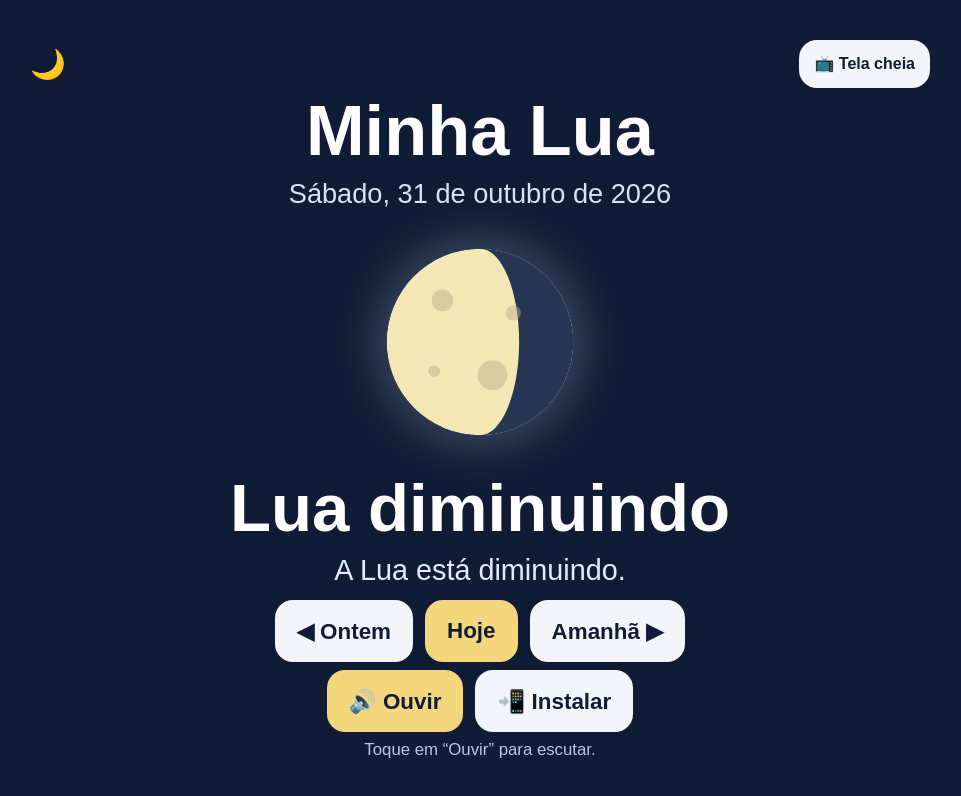
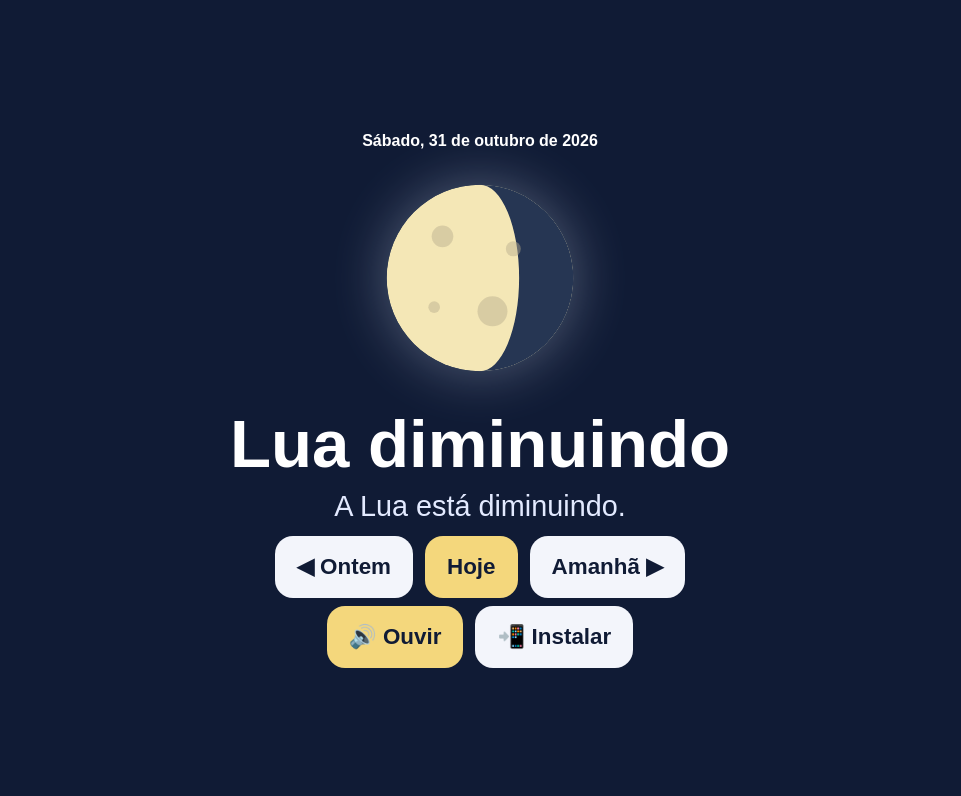
Before and after one commit to tiago-ps/lua, a plain HTML site: page index.html in a window 1280 px wide. Shown: the whole page, without its empty margins (160-1121 px from the left). Drawn offline with Linux system fonts and the light colour scheme.

Commit message:
Simplifica tela e destaca a data

```diff
--- a/index.html
+++ b/index.html
@@ -29,9 +29,8 @@
 *{box-sizing:border-box}
 body{margin:0;min-height:100vh;background:#101b35;color:#fff}
 main{min-height:100vh;display:flex;flex-direction:column;align-items:center;justify-content:center;padding:18px 20px;text-align:center}
-header{width:min(100%,900px);display:flex;justify-content:space-between;align-items:center}
-h1{font-size:clamp(2.2rem,7vw,4.4rem);margin:8px 0 0}
-#date{font-size:clamp(1.1rem,3vw,1.7rem);color:#d7e1f8;margin:5px 0}
+h1{font-size:clamp(2.1rem,7vw,4rem);line-height:1.15;margin:8px 0 4px;color:#fff}
+#date{font-size:inherit;color:inherit;margin:0}
 #moon{width:min(58vw,330px);height:auto;margin:10px 0;filter:drop-shadow(0 0 28px #dce8ff55)}
 #phase{font-size:clamp(2rem,7vw,4.2rem);font-weight:800;margin:0}
 #description{font-size:clamp(1.2rem,3.5vw,1.8rem);line-height:1.4;max-width:760px;color:#e3eaff;margin:10px auto 18px}
@@ -42,14 +41,12 @@ button.primary{background:#f4d77c}
 button:focus-visible{outline:4px solid #7ed6ff;outline-offset:4px}
 button.small{font-size:1rem;min-height:48px;padding:10px 15px}
 .hint{margin-top:18px;color:#b9c8e8;font-size:1.05rem}
-@media(orientation:landscape) and (min-width:700px){main{padding:8px 24px}h1{margin:2px 0}#moon{width:min(36vh,250px);margin:2px}#description{margin:4px auto 8px}.nav{margin:2px 0 8px}.hint{margin-top:8px}}
+@media(orientation:landscape) and (min-width:700px){main{padding:8px 24px}h1{margin:2px 0 4px}#moon{width:min(36vh,250px);margin:2px}#description{margin:4px auto 8px}.nav{margin:2px 0 8px}}
 </style>
 </head>
 <body>
 <main>
-<header><span aria-hidden="true" style="font-size:1.8rem">🌙</span><button class="small" id="fullscreen" type="button">📺 Tela cheia</button></header>
-<h1>Minha Lua</h1>
-<div id="date" aria-live="polite"></div>
+<h1 id="date" aria-live="polite"></h1>
 <svg id="moon" viewBox="0 0 300 300" role="img" aria-label="Lua">
 <defs><clipPath id="moonClip"><circle cx="150" cy="150" r="112"/></clipPath></defs>
 <circle cx="150" cy="150" r="112" fill="#263653"/>
@@ -64,7 +61,6 @@ button.small{font-size:1rem;min-height:48px;padding:10px 15px}
 <button id="next" type="button">Amanhã ▶</button>
 </div>
 <div class="actions"><button class="primary" id="speak" type="button">🔊 Ouvir</button><button id="install" type="button">📲 Instalar</button></div>
-<div class="hint">Toque em “Ouvir” para escutar.</div>
 <section id="installHelp" hidden style="width:min(100%,700px);margin-top:16px;padding:18px;border-radius:18px;background:#243657;font-size:1.1rem;line-height:1.5"><p style="margin-top:0;font-weight:bold">Como colocar no celular</p><p id="installSteps" style="margin-bottom:12px">Abra o menu do navegador e escolha “Adicionar à tela inicial” ou “Instalar aplicativo”.</p><button id="closeInstall" class="small" type="button">Fechar</button></section>
 </main>
 <script>
@@ -87,7 +83,6 @@ function render(){
 const age=((shown.getTime()-reference)/86400000%synodic+synodic)%synodic;
 const fraction=age/synodic;
 const index=Math.round(fraction*8)%8;
-const illumination=(1-Math.cos(2*Math.PI*fraction))/2;
 const waxing=fraction<.5;
 const lit=el("lit");lit.innerHTML="";
 if(index!==0){
@@ -137,10 +132,6 @@ el("install").addEventListener("click",async()=>{
  el("installHelp").hidden=false;
 });
 el("closeInstall").addEventListener("click",()=>{el("installHelp").hidden=true;});
-el("fullscreen").addEventListener("click",async()=>{
-try{if(!document.fullscreenElement){await document.documentElement.requestFullscreen();}else{await document.exitFullscreen();}}
-catch(error){alert("A tela cheia não está disponível neste aparelho.");}
-});
 if("serviceWorker" in navigator && location.protocol==="https:"){navigator.serviceWorker.register("./sw.js").catch(()=>{});}
 render();
 })();
```
